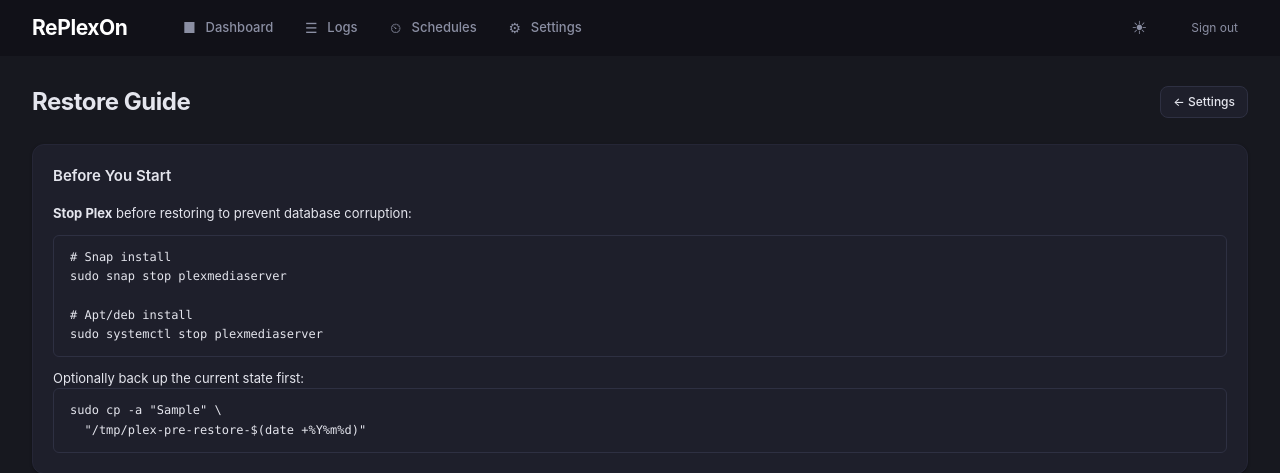
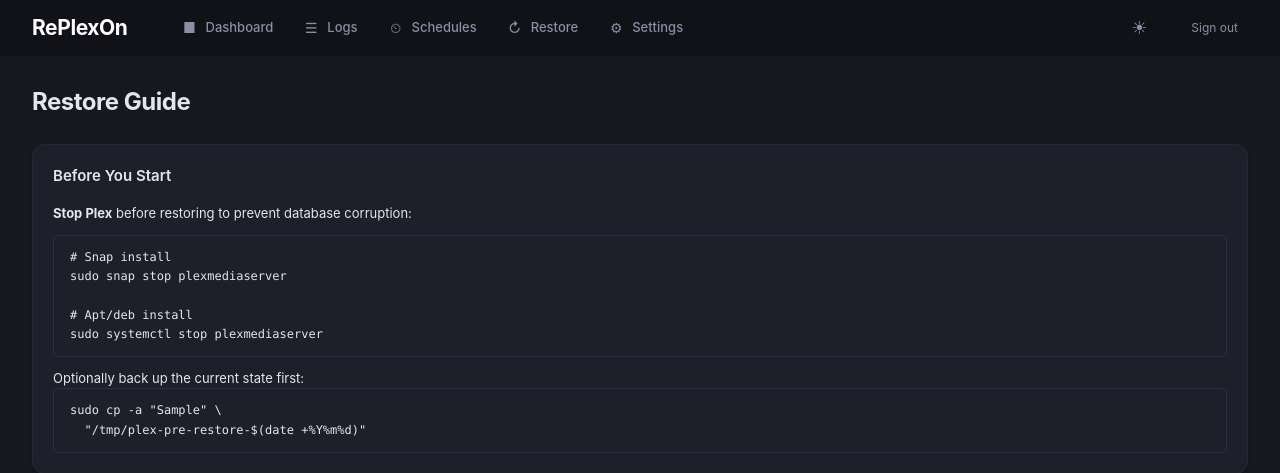
Before and after one commit to wickedhardflip/replexon, a FastAPI app: template app/templates/pages/restore.html in a window 1280 px wide. Shown: the top 473 px of the page. Run offline with FastAPI, Linux system fonts and the light colour scheme; the template is opened without the code that fills it: most values are stand-ins (such as "Sample title", 1, 10 or a date in 2020); parts of the project's set-up code (start-up, migrations or seed data) failed here and were passed over.

Commit message:
feat: add Restore to main navigation
Move restore guide from a hidden Settings link to a top-level nav item
so it's always one click away.

```diff
--- a/app/routers/settings_router.py
+++ b/app/routers/settings_router.py
@@ -227,7 +227,7 @@ async def restore_page(
         {
             "request": request,
             "user": user,
-            "active_page": "settings",
+            "active_page": "restore",
             "rsync_dest": rsync_dest,
             "plex_data_path": plex_data_path,
             "rsync_password_file": settings.rsync_password_file,
--- a/app/templates/base.html
+++ b/app/templates/base.html
@@ -42,6 +42,12 @@
                 </a>
             </li>
             <li>
+                <a href="/restore" class="{{ 'active' if active_page == 'restore' }}">
+                    <span class="nav-icon">&#8635;</span>
+                    <span>Restore</span>
+                </a>
+            </li>
+            <li>
                 <a href="/settings" class="{{ 'active' if active_page == 'settings' }}">
                     <span class="nav-icon">&#9881;</span>
                     <span>Settings</span>
--- a/app/templates/pages/restore.html
+++ b/app/templates/pages/restore.html
@@ -4,7 +4,6 @@
 {% block content %}
 <div class="page-header">
     <h2>Restore Guide</h2>
-    <a href="/settings" class="btn btn-secondary btn-sm">&larr; Settings</a>
 </div>
 
 <div class="card" style="margin-bottom: 1.5rem;">
```
